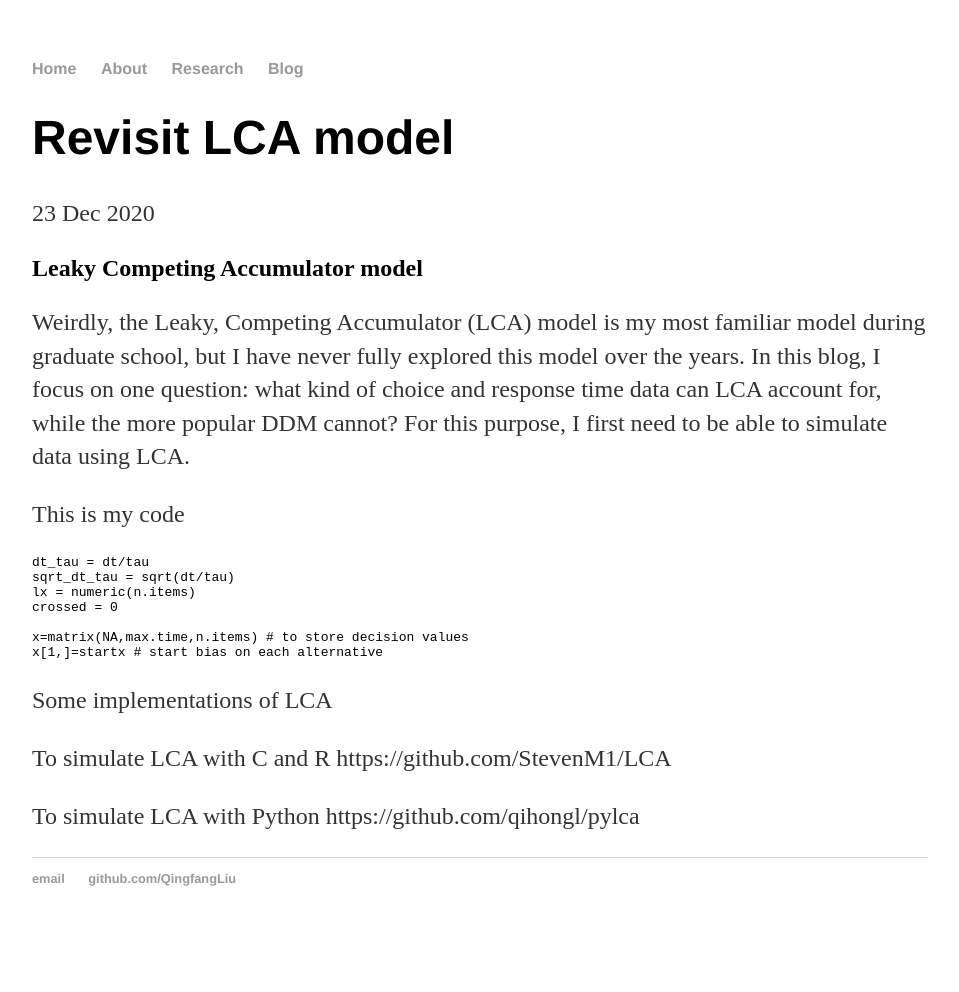
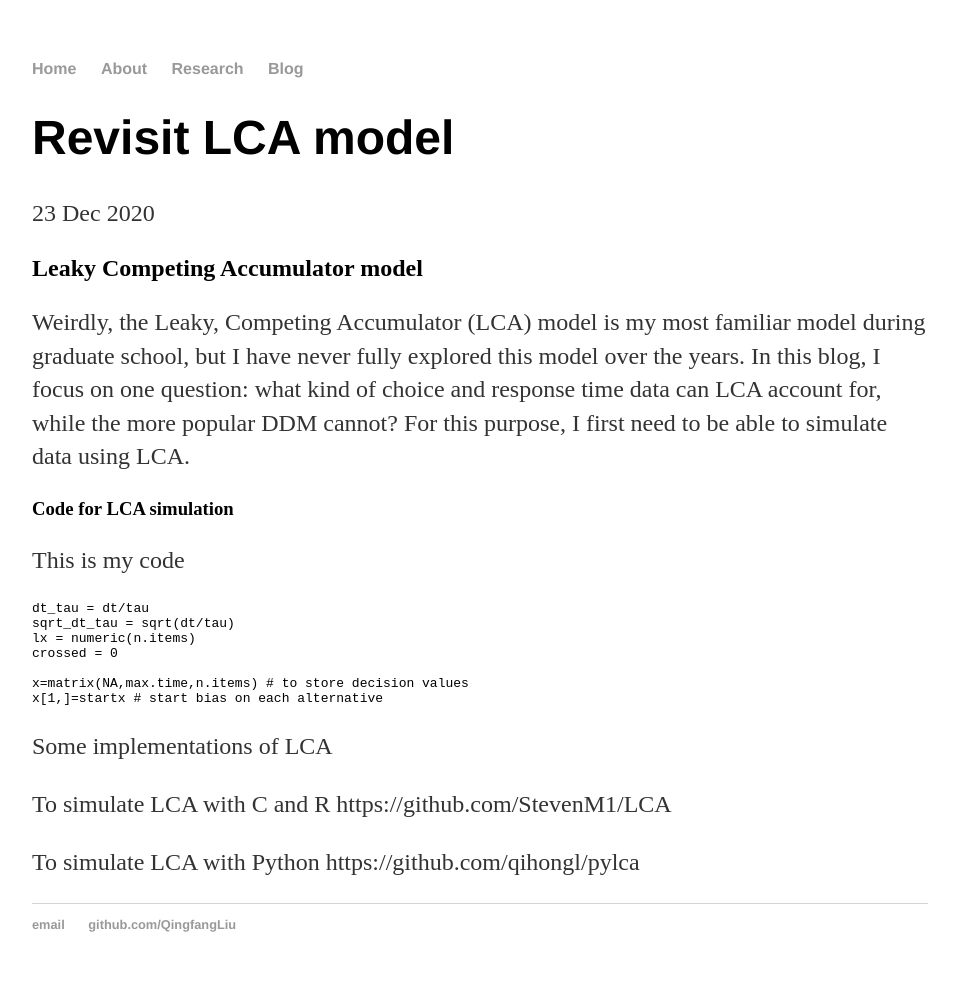
Before and after one commit to QingfangLiu/qingfangliu.github.io, a Jekyll site: the page built from _posts/2020-12-23-LCA.md, in a window 1280 px wide. Shown: the whole page, without its empty margins (160-1119 px from the left). Built offline with Jekyll 4.4.1, drawn with Linux system fonts in a browser that asks for light colours; before the commit the page ends 946 px from its top, so only the background shows below that.

Commit message:
Update 2020-12-23-LCA.md

````diff
--- a/_posts/2020-12-23-LCA.md
+++ b/_posts/2020-12-23-LCA.md
@@ -9,6 +9,7 @@ date: 2020-12-23
 Weirdly, the Leaky, Competing Accumulator (LCA) model is my most familiar model during graduate school, but I have never fully explored this model over the years. In this blog, I focus on one question: what kind of choice and response time data can LCA account for, while the more popular DDM cannot? For this purpose, I first need to be able to simulate data using LCA.
 
 
+### Code for LCA simulation
 This is my code
 
 ```
````
